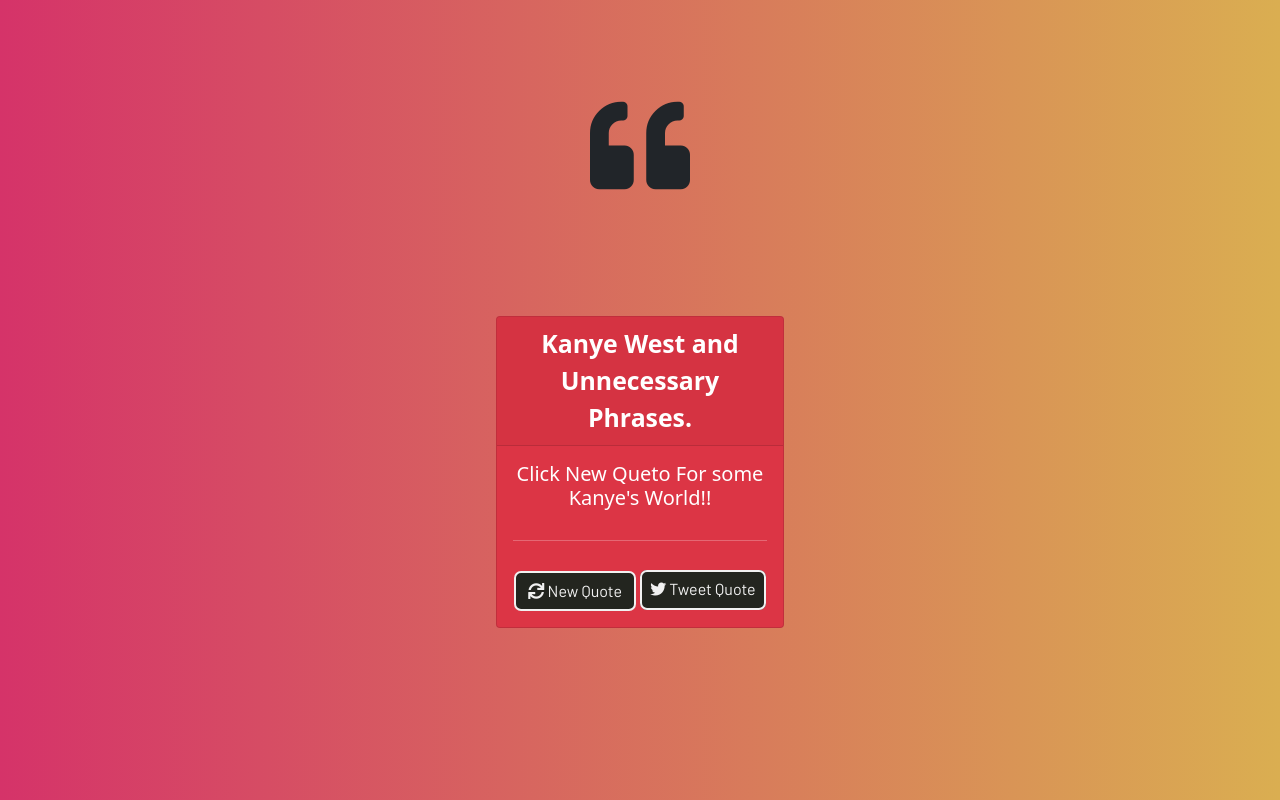
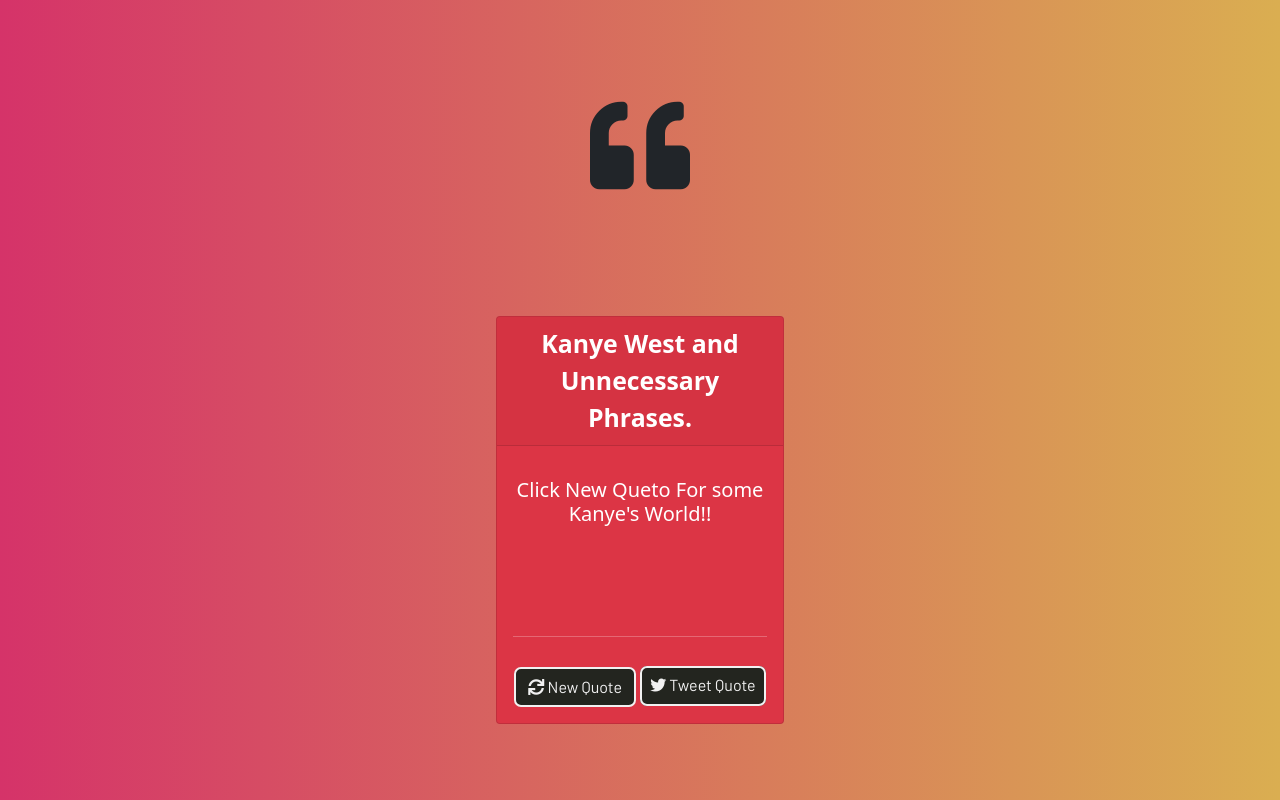
Before and after one commit to 77-BEBKA-JS-React-Bootcamp/2-hafta---quote-generator---vanilla-js-atakanimo, a plain HTML site: page index.html in a window 1280 px wide. Drawn offline with nearby package versions, Linux system fonts and the light colour scheme.

Commit message:
card-text css settings

```diff
--- a/index.html
+++ b/index.html
@@ -36,7 +36,9 @@
             <div class="card-header">
               Kanye West and Unnecessary Phrases.</div>
             <div class="card-body">
-              <h5 class="card-title">Click New Queto For some Kanye's World!!</h5>
+              <div class="card-text">
+                <h5 class="card-title">Click New Queto For some Kanye's World!!</h5>
+              </div>
               <hr>
               <button id="new-quote" class="btn btn-quote"><i class="fas fa-sync"></i> New Quote</button>
               <a class="a" id="tweet-quote" href="https://twitter.com/intent/tweet?text=" target="_blank" data-size="large"
--- a/style.css
+++ b/style.css
@@ -18,20 +18,22 @@
   display: flex;
   justify-content:center;
 }
-.card {
+/* .card {
   width: auto;
   height: auto;
-}
+} */
 .card-header {
   font-size: 1.55rem;
   font-weight: 600;
 
 }
+
 .card-text {
-  float: right;
+
+  height: 8rem;
   margin-top: 1rem;
+  overflow: auto;
 }
-
 hr {
   margin-top: 30px;
   margin-bottom: 30px;
```
